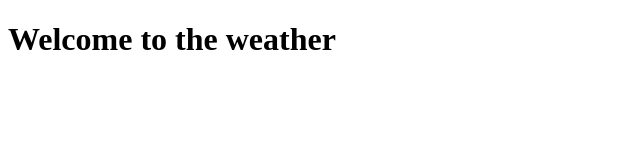
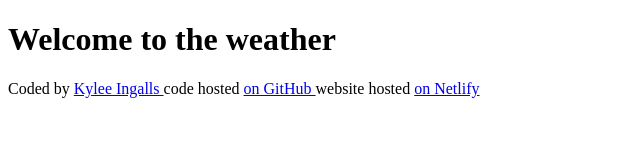
Before and after one commit to kylee-ingalls/Forecast, a plain HTML site: page index.html in a window 1280 px wide. Shown: the whole page, without its empty margins (0-640 px from the left). Drawn offline with Linux system fonts and the light colour scheme.

Commit message:
Added footer with links

```diff
--- a/index.html
+++ b/index.html
@@ -7,5 +7,12 @@
 </head>
 <body>
     <h1>Welcome to the weather</h1>
+    <footer>
+        Coded by
+        <a href="https://github.com/kylee-ingalls" target="_blank"> Kylee Ingalls </a>
+        code hosted
+        <a href="https://github.com/kylee-ingalls/Forecast" target="_blank"> on GitHub </a>
+        website hosted
+        <a href="https://weather-forecast-app-kode.netlify.app/" target="_blank"> on Netlify</a>
 </body>
 </html>
```
